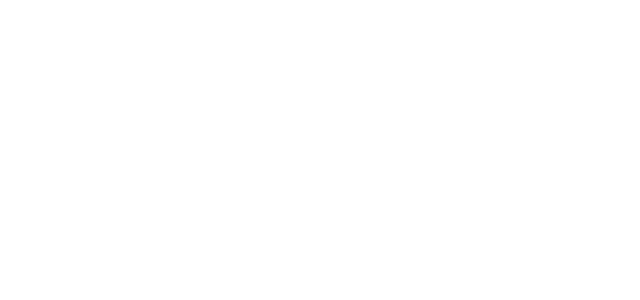
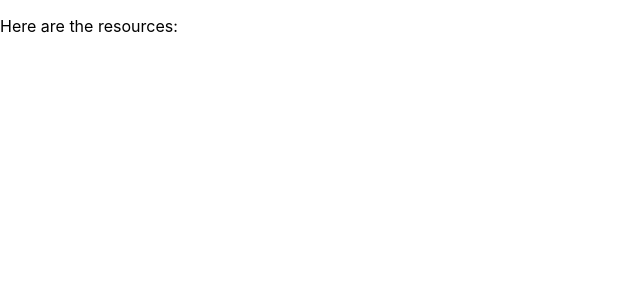
Before and after one commit to Chicago19/team-17, a React (Create React App) app in the folder my-app/: page /ResourcePage in a window 1280 px wide. Shown: the top 300 px of the page, without its empty margins (0-640 px from the left). Built offline with nearby package versions, Linux system fonts and the light colour scheme.

Commit message:
Made the current students link to resource page

```diff
--- a/my-app/src/App.js
+++ b/my-app/src/App.js
@@ -2,7 +2,8 @@
 import { BrowserRouter as Router, Route, Link } from "react-router-dom";
 import Login from './Login';
 import Reg from './Reg';
-import Exam from './Exam'
+import Exam from './Exam';
+import ResourcePage from './ResourcePage';
 
 function App() {
   return (
@@ -13,6 +14,7 @@
         <Route exact path="/" component={Login} />
          <Route path="/reg" component={Reg} />
          <Route path="/exam" component={Exam} />
+         <Route path="/ResourcePage" component={ResourcePage} />
       </div>
     </Router>
   );
--- a/my-app/src/Login.js
+++ b/my-app/src/Login.js
@@ -32,7 +32,7 @@
 
       <button style={{height:'100px', width:'200px', fontSize:'20px'}}> <a href = "/Reg">Prospective Students Get Started </a></button>
       &nbsp;&nbsp;&nbsp;&nbsp;&nbsp;&nbsp;&nbsp;&nbsp;&nbsp;&nbsp;&nbsp;&nbsp;&nbsp;&nbsp;&nbsp;&nbsp;
-      <button style={{height:'100px', width:'200px', fontSize:'20px'}}> <a href = "https://poderworks.org/">Current Students Click Here </a></button>
+      <button style={{height:'100px', width:'200px', fontSize:'20px'}}> <a href = "/ResourcePage">Current Students Click Here </a></button>
           </div>
         </body>
     );
--- a/my-app/src/ResourcePage.js
+++ b/my-app/src/ResourcePage.js
@@ -28,7 +28,9 @@
 
   render() {
     return (
-      <p> Here are the resources:</p>
+      <p> Here are the resources:
+
+      </p>
     );
   }
 }
```
